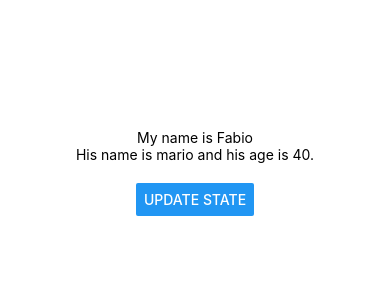
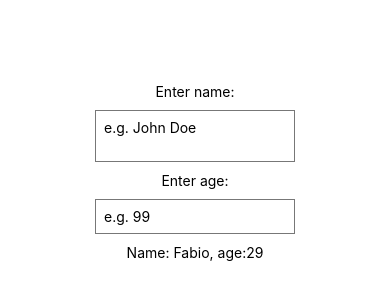
Before and after one commit to devfabiorm/react-native-basics-todoApp, a React Native app: screen / in a window 390 px wide. Shown: the part 250-550 px from the top of the page. Built offline with nearby package versions, Linux system fonts and the light colour scheme.

Commit message:
Inputing data using TextInput component

```diff
--- a/App.js
+++ b/App.js
@@ -1,22 +1,28 @@
 import React, { useState } from 'react';
-import { StyleSheet, Text, View, Button } from 'react-native';
+import { StyleSheet, Text, View, TextInput } from 'react-native';
 
 export default function App() {
 
   const [name, setName] = useState('Fabio');
-  const [person, setPerson] = useState ({ name: 'mario', age: 40})
-  const clickHandler = () => {
-    setName('Thainan');
-    setPerson({name: 'luigi', age: 45})
-  }
+  const [age, setAge] = useState('29');
 
   return (
     <View style={styles.container}>
-      <Text>My name is {name}</Text>
-      <Text>His name is {person.name} and his age is {person.age}.</Text>
-      <View style={styles.buttonContainer}>
-        <Button title='update state' onPress={clickHandler} />
-      </View>
+      <Text>Enter name:</Text>
+      <TextInput
+        multiline
+        style={styles.input}
+        placeholder='e.g. John Doe'
+        onChangeText={val => setName(val)} />
+
+      <Text>Enter age:</Text>
+      <TextInput
+        keyboardType='numeric'
+        style={styles.input}
+        placeholder='e.g. 99'
+        onChangeText={val => setAge(val)} />
+
+      <Text>Name: {name}, age:{age}</Text>
     </View>
   );
 }
@@ -28,18 +34,11 @@
     alignItems: 'center',
     justifyContent: 'center',
   },
-  header: {
-    backgroundColor: 'pink',
-    padding: 20
-  },
-  textBold: {
-    fontWeight: 'bold'
-  },
-  body: {
-    backgroundColor: 'yellow',
-    padding: 20
-  },
-  buttonContainer: {
-    marginTop: 20
+  input: {
+    borderWidth: 1,
+    borderColor: '#777',
+    padding: 8,
+    margin: 10,
+    width: 200
   }
 });
```
